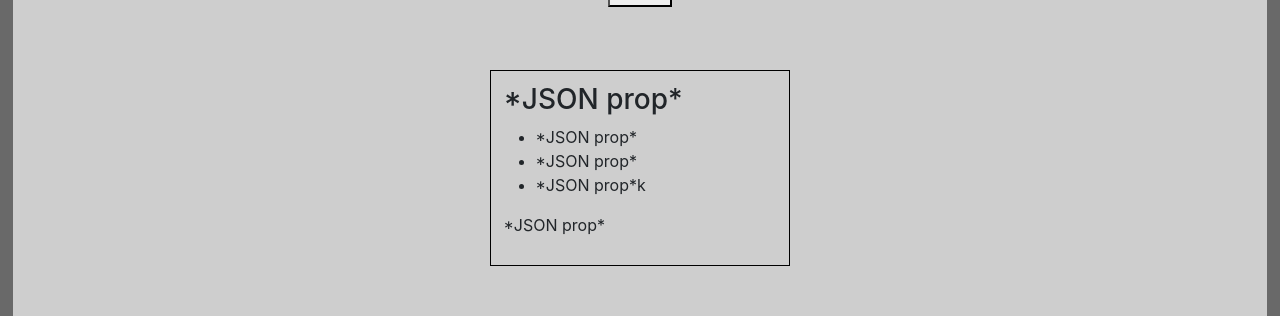
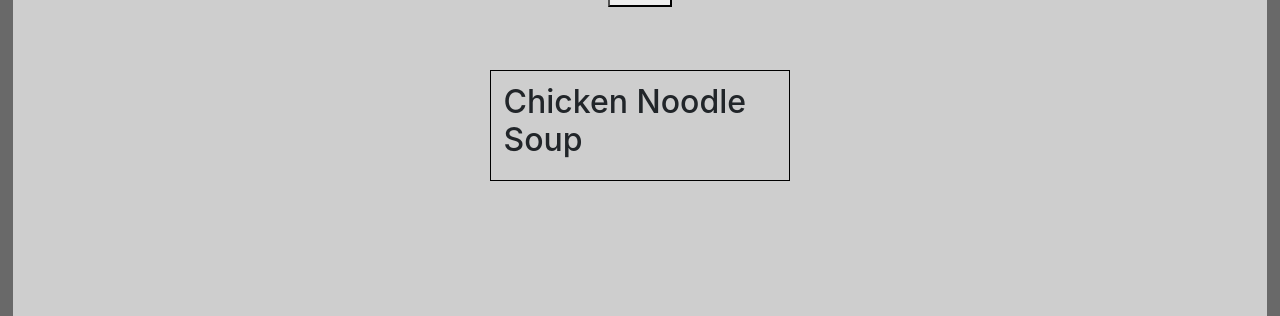
Before and after one commit to KyleMel/CapstoneReactJS, a React (Create React App) app: page / in a window 1280 px wide. Shown: the part 236-552 px from the top of the page. Built offline with nearby package versions, Linux system fonts and the light colour scheme.

Commit message:
Updates Pages with temp useState

```diff
--- a/src/components/Buttons.js
+++ b/src/components/Buttons.js
@@ -4,7 +4,7 @@ import Modal from './Modal';
 export default function Buttons({onCreate, onEdit, onDelete, item}) {
   return (
        <div className="Buttons">
-        <button className="Button btn btn-primary" onClick={Modal}>Create {item}</button>
+        <button className="Button btn btn-primary" onClick={Modal, onCreate}>Create {item}</button>
         <button className="Button btn btn-primary" onClick={onEdit}>Edit {item}</button>
         <button className="Button btn btn-primary" onClick={onDelete}>Delete {item}</button>
       </div>
--- a/src/components/Pages.js
+++ b/src/components/Pages.js
@@ -1,21 +1,22 @@
-import React from 'react';
-import Pagescss from './Pages.css';
+import {useState} from 'react';
+import './Pages.css';
 
-class Pages extends React.Component {
-  render() {
-
-    return (
-      <div className="RecipeCards">
-        <h3>*JSON prop*</h3>
-        <ul>
-          <li>*JSON prop*</li>
-          <li>*JSON prop*</li>
-          <li>*JSON prop*k</li>
-        </ul>
-        <p>*JSON prop*</p>
-      </div>
-    );
-  }
+const Pages = () => {
+  const [recipes, setRecipes] = useState([
+    {
+      id: 1,
+      title: 'Chicken Noodle Soup',
+      ingrediants: 'One can of soup',
+      description: 'It\'s chicken noodle soup from a can',
+    },
+  ])
+  return (
+    <div className="RecipeCards">
+      {recipes.map((recipe) => (
+        <h2 key={recipe.id}>{recipe.title}</h2>
+        ))}
+    </div>
+  )
 }
 
 export default Pages;
```
